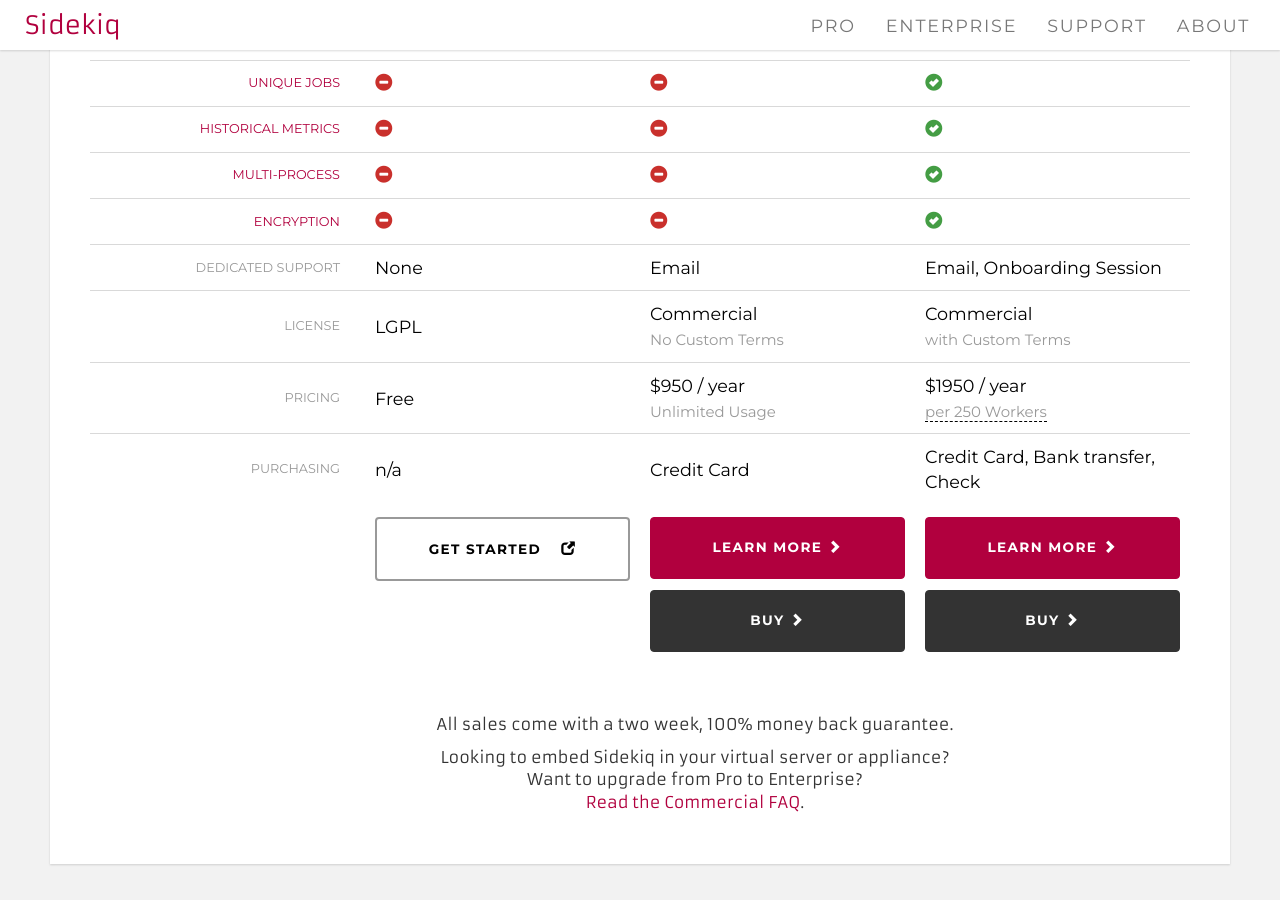
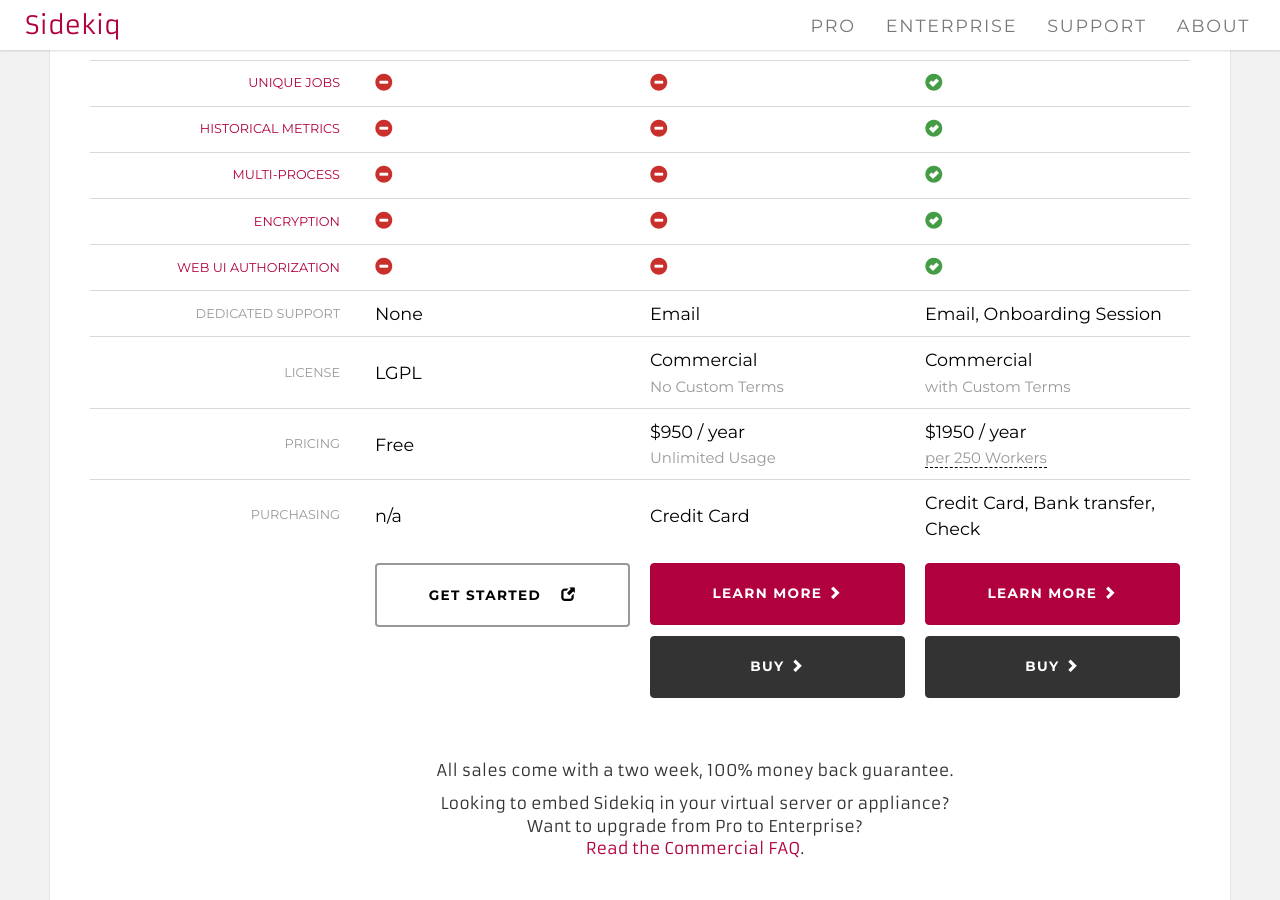
Before and after one commit to gurusoftware007/Sidekiq, a Jekyll site: the page built from index.html, in a window 1280 px wide and 900 px high, scrolled down 1260 px. Built offline with Jekyll 4.4.1, drawn with Linux system fonts in a browser that asks for light colours.

Commit message:
fix broken links

```diff
--- a/index.html
+++ b/index.html
@@ -139,7 +139,7 @@ layout: default
         </tr>
         <tr>
           <td class="key">
-            <a href="https://github.com/mperham/sidekiq/wiki/Metrics">Worker Metrics</a>
+            <a href="https://github.com/mperham/sidekiq/wiki/Pro-Metrics">Worker Metrics</a>
           </td>
           <td><span class="glyphicon glyphicon-minus-sign"></span></td>
           <td><span class="glyphicon glyphicon-ok-sign"></span></td>
@@ -147,7 +147,7 @@ layout: default
         </tr>
         <tr>
           <td class="key">
-            <a href="https://github.com/mperham/sidekiq/wiki/Expiring-Jobs">Expiring Jobs</a>
+            <a href="https://github.com/mperham/sidekiq/wiki/Pro-Expiring-Jobs">Expiring Jobs</a>
           </td>
           <td><span class="glyphicon glyphicon-minus-sign"></span></td>
           <td><span class="glyphicon glyphicon-ok-sign"></span></td>
@@ -196,6 +196,14 @@ layout: default
         <tr>
           <td class="key">
             <a href="https://github.com/mperham/sidekiq/wiki/Ent-Encryption">Encryption</a>
+          </td>
+          <td><span class="glyphicon glyphicon-minus-sign"></span></td>
+          <td><span class="glyphicon glyphicon-minus-sign"></span></td>
+          <td><span class="glyphicon glyphicon-ok-sign"></span></td>
+        </tr>
+        <tr>
+          <td class="key">
+            <a href="https://github.com/mperham/sidekiq/wiki/Ent-Web-UI">Web UI Authorization</a>
           </td>
           <td><span class="glyphicon glyphicon-minus-sign"></span></td>
           <td><span class="glyphicon glyphicon-minus-sign"></span></td>
```
